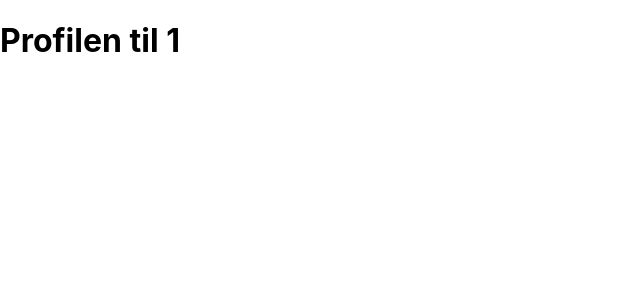
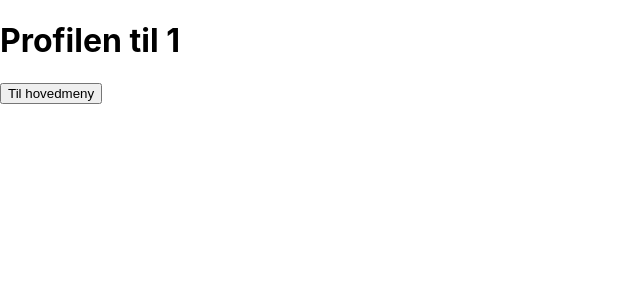
Before and after one commit to 2ITA-Dromtorp/Skoleoppgaver_2ITA, a React (Create React App) app in the folder basic_routing/: page /1 in a window 1280 px wide. Shown: the top 300 px of the page, without its empty margins (0-640 px from the left). Built offline with nearby package versions, Linux system fonts and the light colour scheme.

Commit message:
finished template to klassekart

```diff
--- a/basic_routing/src/profile.js
+++ b/basic_routing/src/profile.js
@@ -1,12 +1,18 @@
 import { useParams } from "react-router-dom";
+import { useNavigate } from "react-router-dom";
 
 export default function Profile() {
 
     const { profile } = useParams();
+    const navigate = useNavigate();
 
     console.log(profile);
 
     return (
-        <h1> Profilen til {profile} </h1>
+
+        <>
+            <h1> Profilen til {profile} </h1>
+            <button onClick={() => {navigate('/')}}>Til hovedmeny</button>
+        </>
     )
 }
```
Also changed, not shown: basic_routing/src/images/profile-image.jpg (added).
